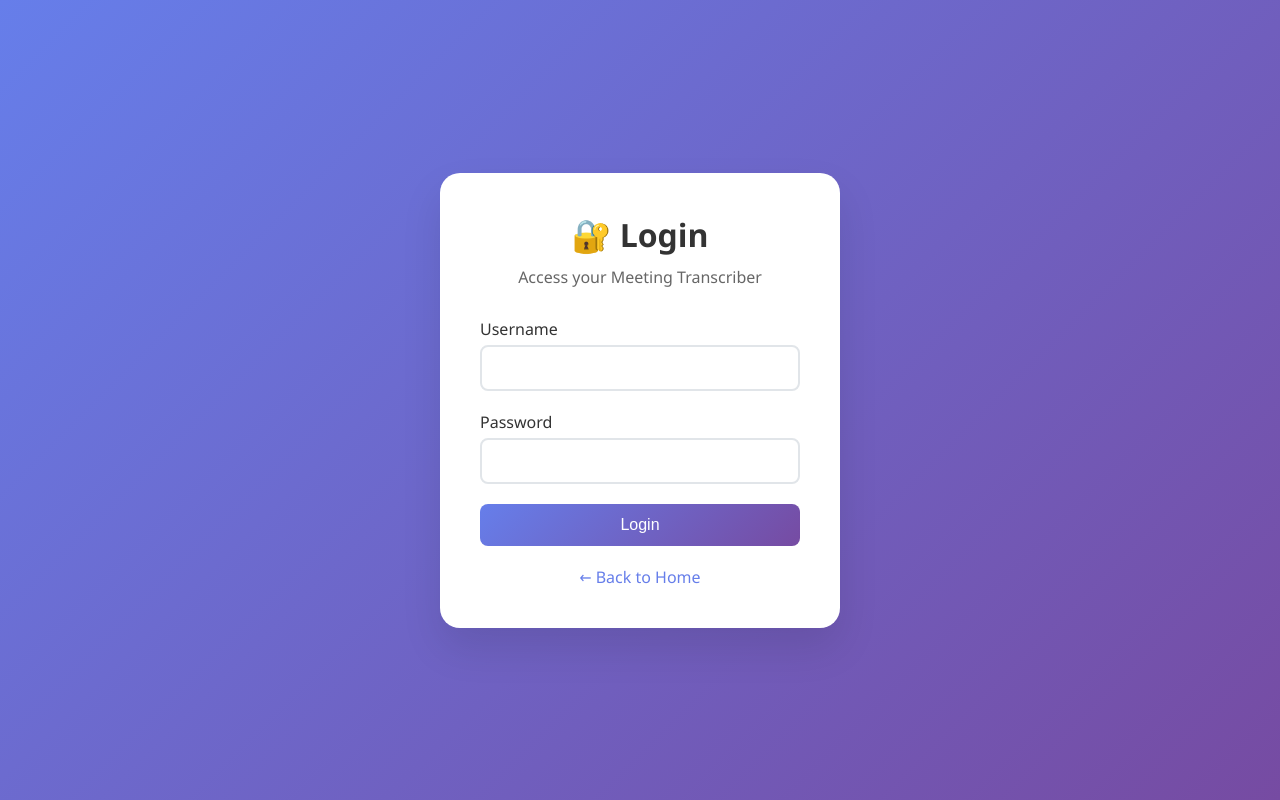
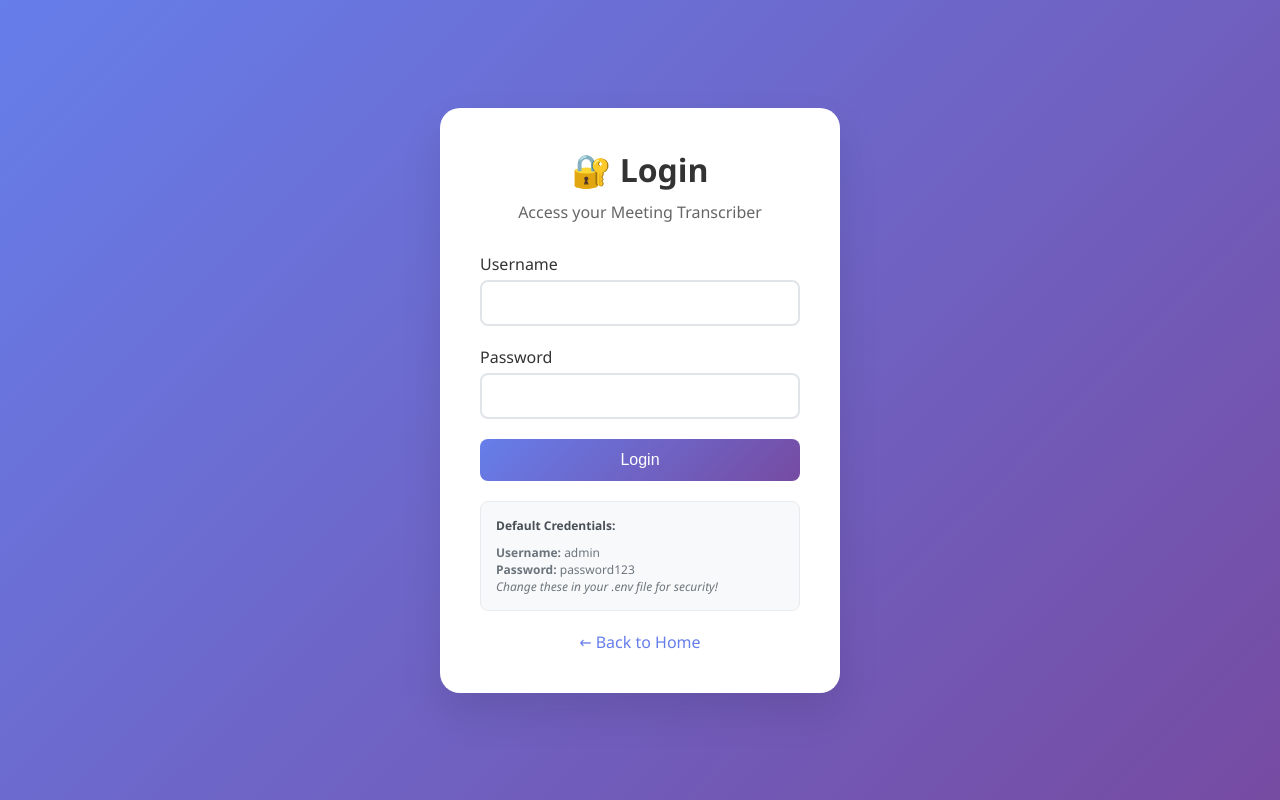
Before and after one commit to theroosterjones/meeting_transcriber, a Flask app: template templates/login.html in a window 1280 px wide. Run offline with Flask 3, Linux system fonts and the light colour scheme; the template is opened without the code that fills it, so the values that code supplies are empty.

Commit message:
Add authentication system to protect the application
- Add Flask session-based login system
- Protect all routes with @login_required decorator
- Add login/logout functionality with flash messages
- Update login template with credential display
- Add logout button to main interface
- Include admin credentials in environment configuration
- Update setup scripts with security warnings
- Default credentials: admin/password123 (change in .env)

```diff
--- a/app.py
+++ b/app.py
@@ -2,7 +2,7 @@ import os
 import tempfile
 import uuid
 from datetime import datetime
-from flask import Flask, render_template, request, jsonify, send_file
+from flask import Flask, render_template, request, jsonify, send_file, redirect, url_for, flash, session
 from werkzeug.utils import secure_filename
 from pydub import AudioSegment
 import openai
@@ -10,6 +10,7 @@ from dotenv import load_dotenv
 import speech_recognition as sr
 import io
 import base64
+from functools import wraps
 
 # Load environment variables
 load_dotenv()
@@ -27,6 +28,19 @@ ALLOWED_EXTENSIONS = {'wav', 'mp3', 'm4a', 'flac', 'ogg', 'webm'}
 
 if not os.path.exists(UPLOAD_FOLDER):
     os.makedirs(UPLOAD_FOLDER)
+
+# Simple user credentials (in production, use a database and hashed passwords)
+USERS = {
+    os.getenv('ADMIN_USERNAME', 'admin'): os.getenv('ADMIN_PASSWORD', 'password123')
+}
+
+def login_required(f):
+    @wraps(f)
+    def decorated_function(*args, **kwargs):
+        if 'logged_in' not in session:
+            return redirect(url_for('login'))
+        return f(*args, **kwargs)
+    return decorated_function
 
 def allowed_file(filename):
     return '.' in filename and filename.rsplit('.', 1)[1].lower() in ALLOWED_EXTENSIONS
@@ -74,10 +88,34 @@ def transcribe_with_google(audio_file_path):
         return None
 
 @app.route('/')
+@login_required
 def index():
     return render_template('index.html')
 
+@app.route('/login', methods=['GET', 'POST'])
+def login():
+    if request.method == 'POST':
+        username = request.form['username']
+        password = request.form['password']
+
+        if username in USERS and USERS[username] == password:
+            session['logged_in'] = True
+            session['username'] = username
+            flash('Login successful!', 'success')
+            return redirect(url_for('index'))
+        else:
+            flash('Invalid username or password', 'error')
+
+    return render_template('login.html')
+
+@app.route('/logout')
+def logout():
+    session.clear()
+    flash('You have been logged out', 'info')
+    return redirect(url_for('login'))
+
 @app.route('/upload', methods=['POST'])
+@login_required
 def upload_file():
     """Handle file upload and transcription"""
     if 'audio_file' not in request.files:
@@ -130,6 +168,7 @@ def upload_file():
         return jsonify({'error': f'Processing error: {str(e)}'}), 500
 
 @app.route('/record', methods=['POST'])
+@login_required
 def record_audio():
     """Handle recorded audio from browser"""
     try:
@@ -182,4 +221,10 @@ if __name__ == '__main__':
         print("Warning: OPENAI_API_KEY not found in environment variables.")
         print("Please set your OpenAI API key in the .env file.")
 
+    # Check if admin credentials are configured
+    if not os.getenv('ADMIN_USERNAME') or not os.getenv('ADMIN_PASSWORD'):
+        print("Warning: ADMIN_USERNAME or ADMIN_PASSWORD not found in environment variables.")
+        print("Using default credentials: admin/password123")
+        print("Please set ADMIN_USERNAME and ADMIN_PASSWORD in the .env file for security.")
+
     app.run(debug=True, host='0.0.0.0', port=5000)
--- a/env_example.txt
+++ b/env_example.txt
@@ -2,6 +2,10 @@
 # Get your API key from: https://platform.openai.com/api-keys
 OPENAI_API_KEY=your_openai_api_key_here
 
+# Admin Login Credentials (CHANGE THESE FOR SECURITY!)
+ADMIN_USERNAME=admin
+ADMIN_PASSWORD=password123
+
 # Optional: Configure other settings
 # FLASK_ENV=development
 # FLASK_DEBUG=True
--- a/templates/login.html
+++ b/templates/login.html
@@ -85,6 +85,35 @@
             transform: translateY(-2px);
         }
 
+        .flash-messages {
+            margin-bottom: 20px;
+        }
+
+        .flash-message {
+            padding: 10px;
+            border-radius: 5px;
+            margin-bottom: 10px;
+            font-size: 14px;
+        }
+
+        .flash-message.success {
+            background: #d4edda;
+            color: #155724;
+            border: 1px solid #c3e6cb;
+        }
+
+        .flash-message.error {
+            background: #f8d7da;
+            color: #721c24;
+            border: 1px solid #f5c6cb;
+        }
+
+        .flash-message.info {
+            background: #d1ecf1;
+            color: #0c5460;
+            border: 1px solid #bee5eb;
+        }
+
         .back-link {
             text-align: center;
             margin-top: 20px;
@@ -98,6 +127,21 @@
         .back-link a:hover {
             text-decoration: underline;
         }
+
+        .credentials-info {
+            background: #f8f9fa;
+            border: 1px solid #e9ecef;
+            border-radius: 8px;
+            padding: 15px;
+            margin-top: 20px;
+            font-size: 12px;
+            color: #6c757d;
+        }
+
+        .credentials-info h4 {
+            margin-bottom: 10px;
+            color: #495057;
+        }
     </style>
 </head>
 <body>
@@ -107,7 +151,18 @@
             <p>Access your Meeting Transcriber</p>
         </div>
 
-        <form method="POST" action="/login">
+        <!-- Flash Messages -->
+        {% with messages = get_flashed_messages(with_categories=true) %}
+            {% if messages %}
+                <div class="flash-messages">
+                    {% for category, message in messages %}
+                        <div class="flash-message {{ category }}">{{ message }}</div>
+                    {% endfor %}
+                </div>
+            {% endif %}
+        {% endwith %}
+
+        <form method="POST" action="{{ url_for('login') }}">
             <div class="form-group">
                 <label for="username">Username</label>
                 <input type="text" id="username" name="username" required>
@@ -121,6 +176,13 @@
             <button type="submit" class="login-button">Login</button>
         </form>
 
+        <div class="credentials-info">
+            <h4>Default Credentials:</h4>
+            <p><strong>Username:</strong> admin</p>
+            <p><strong>Password:</strong> password123</p>
+            <p><em>Change these in your .env file for security!</em></p>
+        </div>
+
         <div class="back-link">
             <a href="/">← Back to Home</a>
         </div>
```
Also changed, not shown: templates/index.html (+9 -2 lines), 2 other files.
